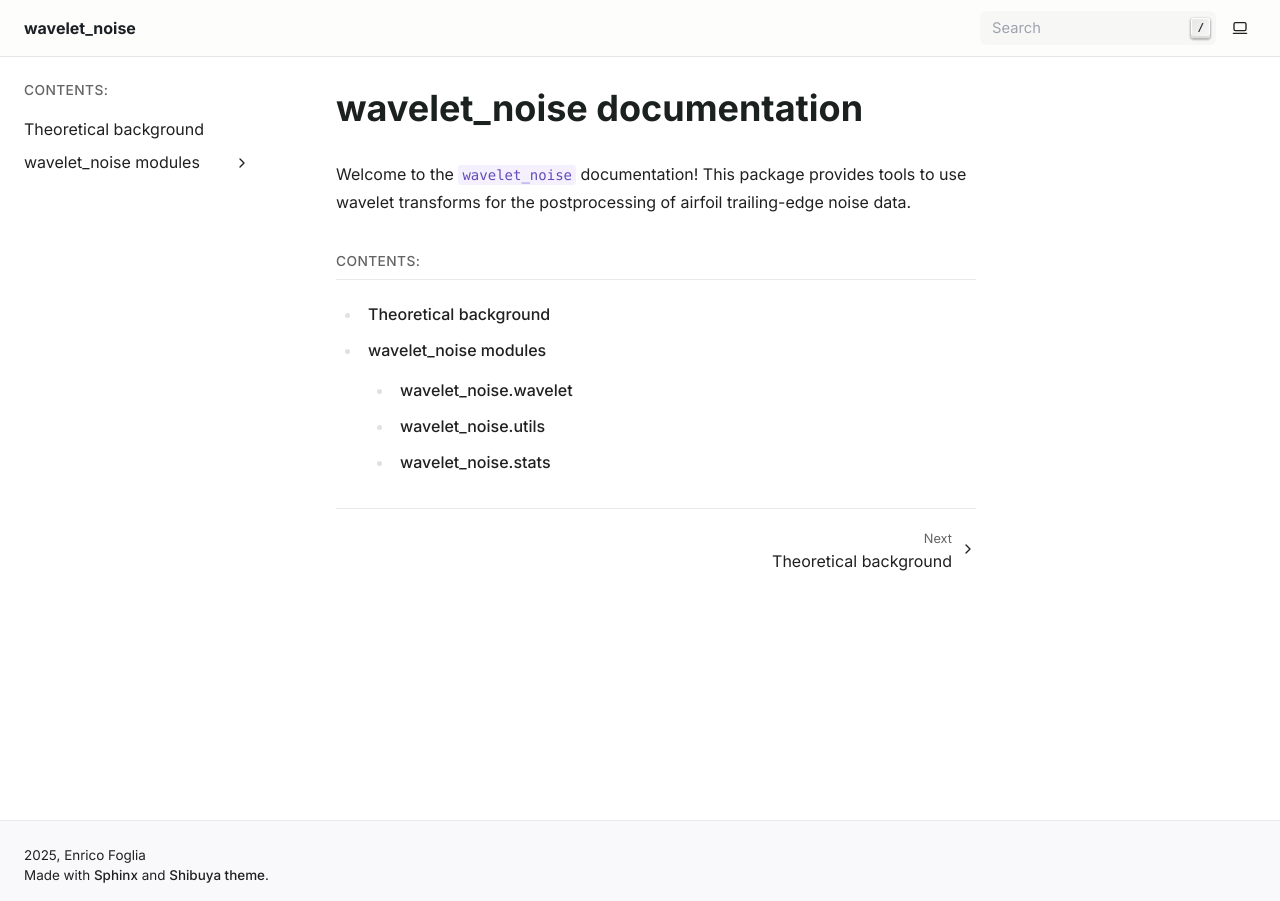
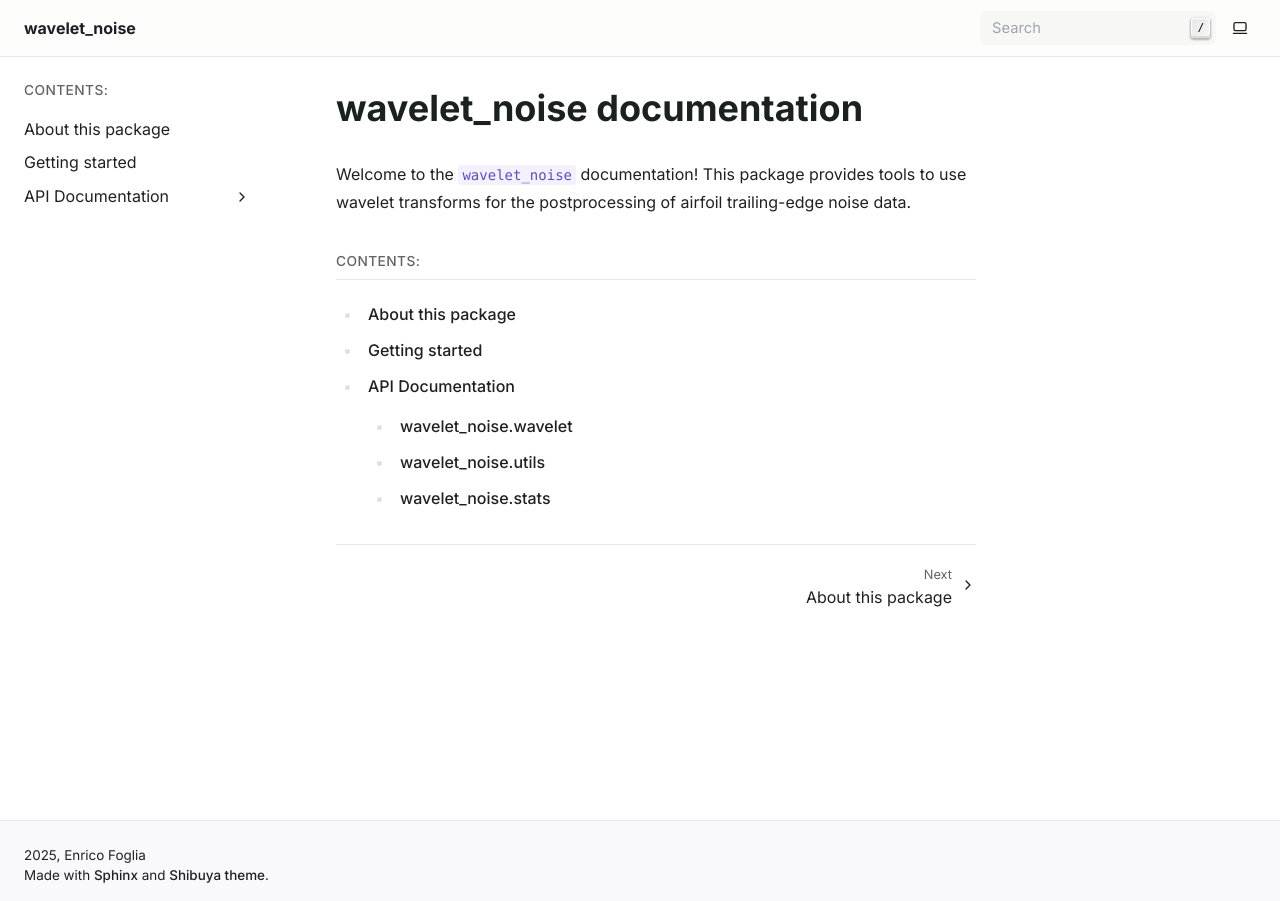
Before and after one commit to enricofoglia/wavelet-noise, a Sphinx documentation site: the page built from docs/source/index.rst, in a window 1280 px wide. Built offline with Sphinx 7.4.7, drawn with Linux system fonts in a browser that asks for light colours.

```diff
--- /dev/null
+++ b/docs/source/getting_started.rst
@@ -0,0 +1,4 @@
+Getting started
+===============
+
+Here should go a tutorial on how to use the package, from getting the raw data into python to running the CVE algorithm and performing the statistical analysis of the results.
--- a/docs/source/index.rst
+++ b/docs/source/index.rst
@@ -7,5 +7,6 @@ Welcome to the ``wavelet_noise`` documentation! This package provides tools to u
    :maxdepth: 2
    :caption: Contents:
 
-   theory
+   about
+   getting_started
    modules
--- a/docs/source/modules.rst
+++ b/docs/source/modules.rst
@@ -1,5 +1,5 @@
-wavelet_noise modules
-=====================
+API Documentation
+=================
 
 .. toctree::
    :maxdepth: 2
```
Also changed, not shown: docs/source/about.rst (added, +12 -0 lines), docs/source/theory.rst (deleted, +0 -43 lines).
